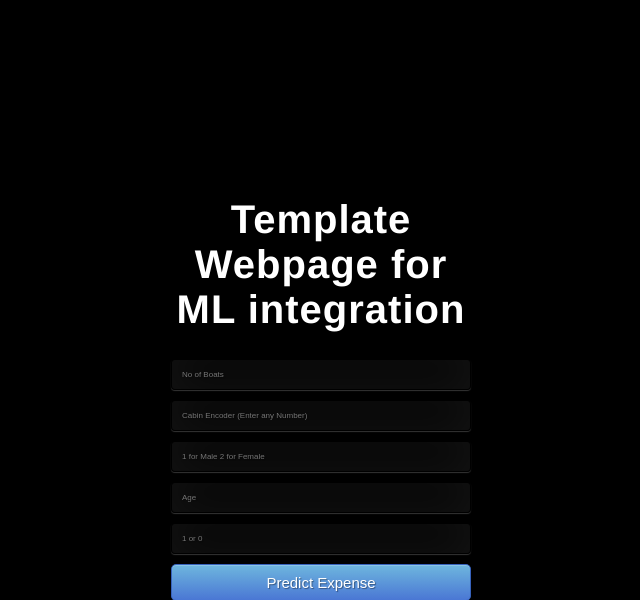
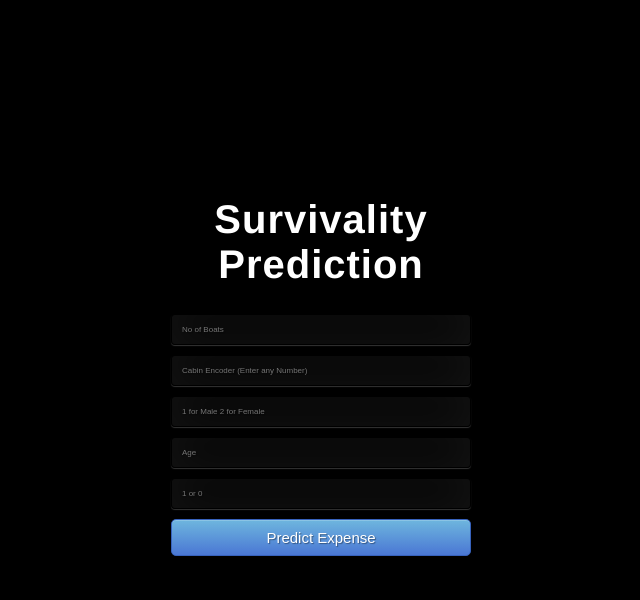
Before and after one commit to Satyake/heroku, a Flask app: page / in a window 1280 px wide. Shown: the top 600 px of the page, without its empty margins (319-959 px from the left). Run offline with Flask 2, Linux system fonts and the light colour scheme; parts of the project's set-up code (start-up, migrations or seed data) failed here and were passed over.

Commit message:
Update index.html

```diff
--- a/templates/index.html
+++ b/templates/index.html
@@ -13,7 +13,7 @@
 
 <body style="background: #000;">
  <div class="login">
-	<h1>Template Webpage for ML integration</h1>
+	<h1>Survivality Prediction</h1>
 
      <!-- Main Input For Receiving Query to our ML -->
     <form action="{{ url_for('predict')}}"method="post">
```
